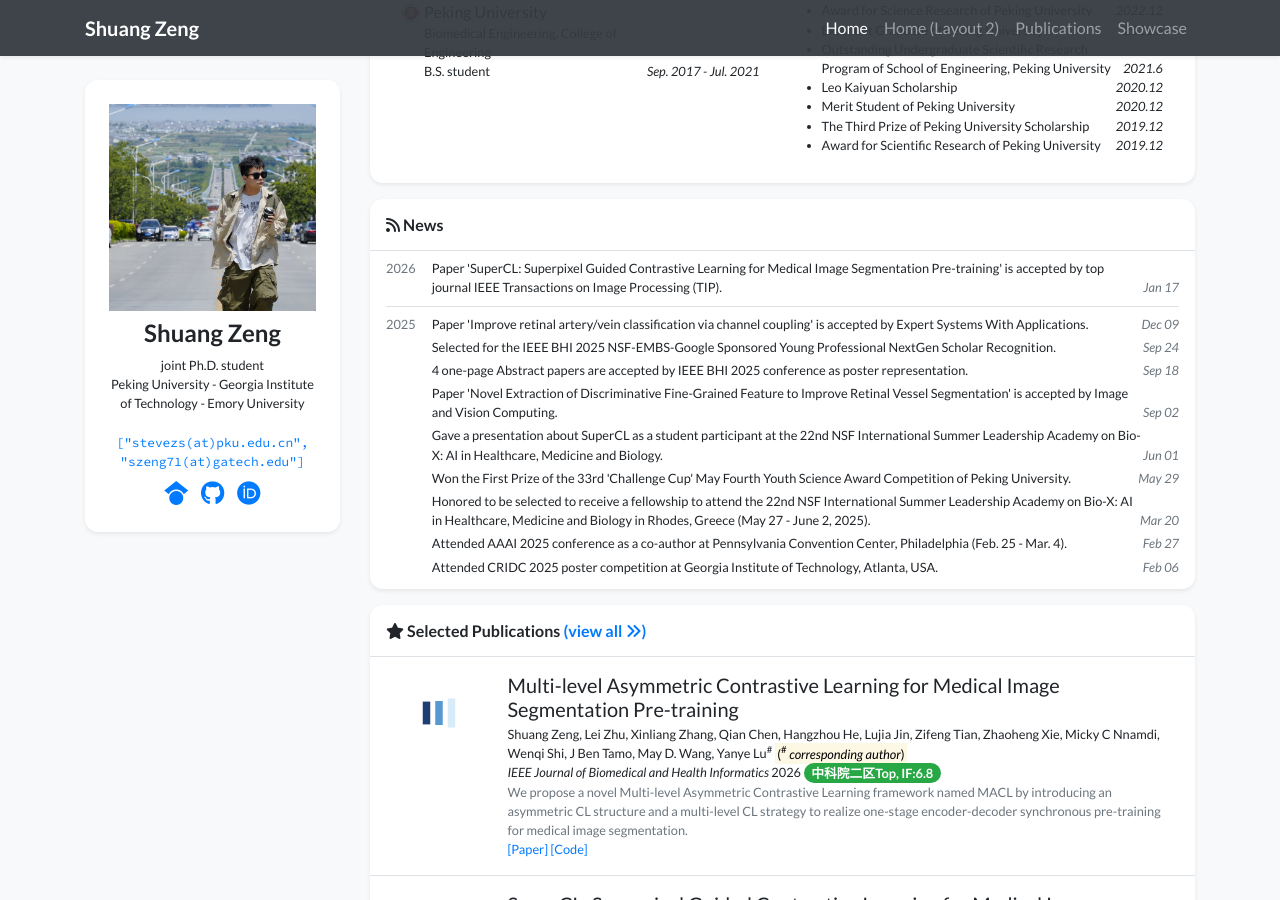
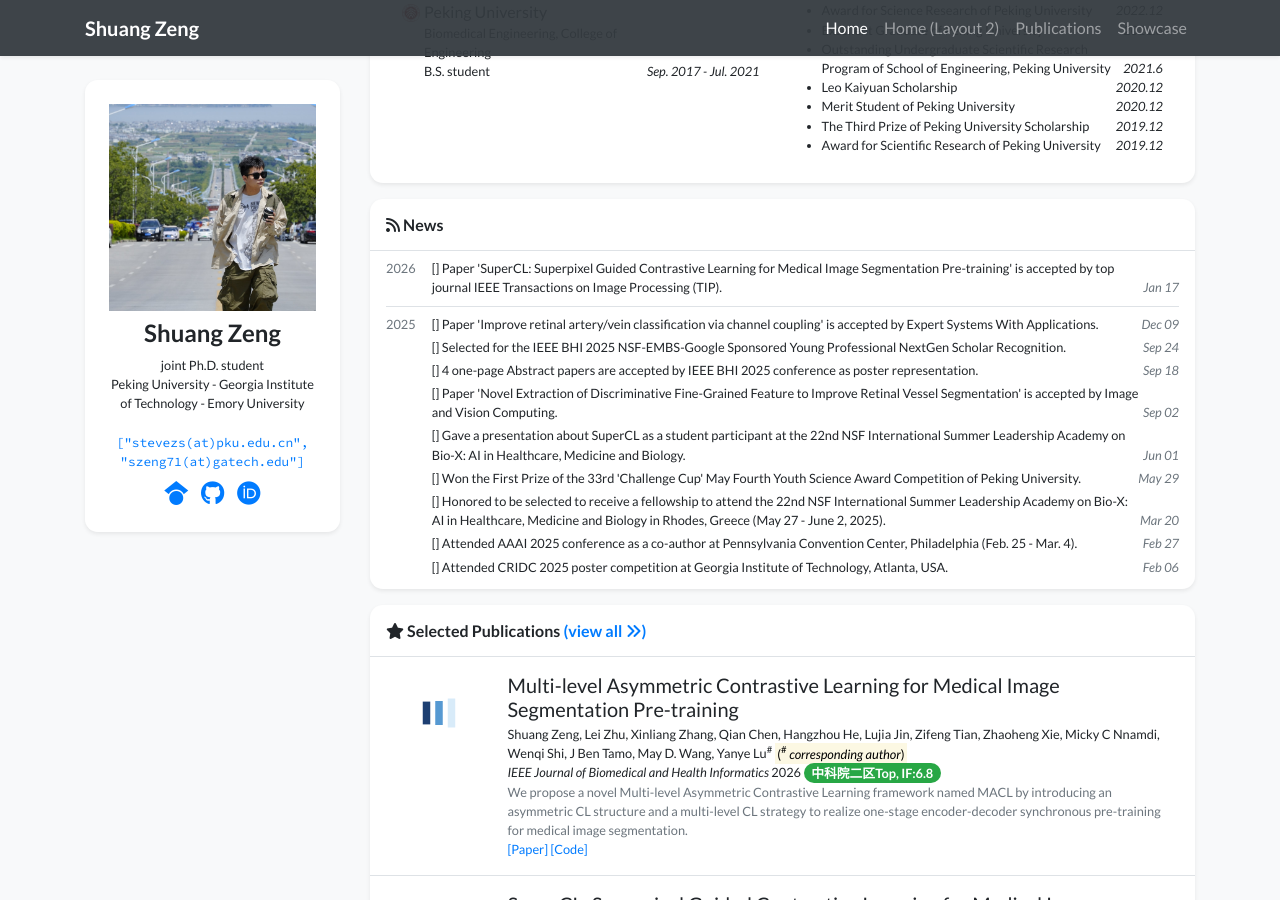
Before and after one commit to stevezs315/stevezs315.github.io, a Jekyll site: the page built from index.html, in a window 1280 px wide and 900 px high, scrolled down 814 px. Built offline with Jekyll 4.4.1, drawn with Linux system fonts in a browser that asks for light colours; nearby versions of some CDN libraries; a style sheet for code colours, icons or effects is not loaded.

Commit message:
Update news_card.html

```diff
--- a/_includes/widgets/news_card.html
+++ b/_includes/widgets/news_card.html
@@ -10,9 +10,16 @@
             <div class="mr-3 text-muted my-1">{{ year.name }}</div>
             <div class="media-body">
                 {% for item in year.items %}
-                <div class="my-1 d-flex">
-                    <div>{{ item.content }}</div>
-                    <div class="ml-auto mt-auto text-muted no-break"><i>{{ item.date | date: "%b %d" }}</i></div>
+                <div class="my-1">
+                    <div class="d-flex">
+                        <div>[{{ item.index }}] {{ item.content }}</div>
+                        <div class="ml-auto mt-auto text-muted no-break"><i>{{ item.date | date: "%b %d" }}</i></div>
+                    </div>
+                    {% if item.image %}
+                    <div class="mt-1">
+                        <img src="{{ item.image }}" alt="news image" style="max-width: 300px; border-radius: 8px;">
+                    </div>
+                    {% endif %}
                 </div>
                 {% endfor %}
             </div>
```
